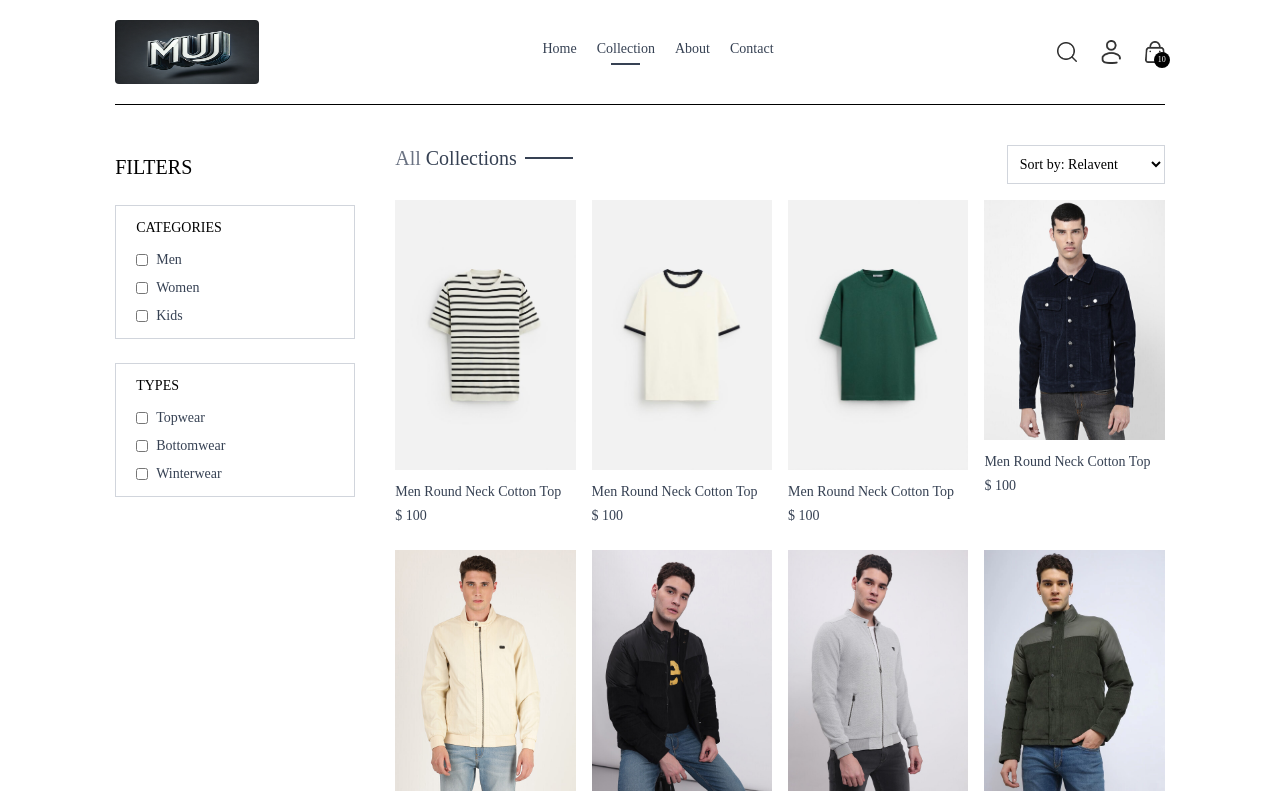
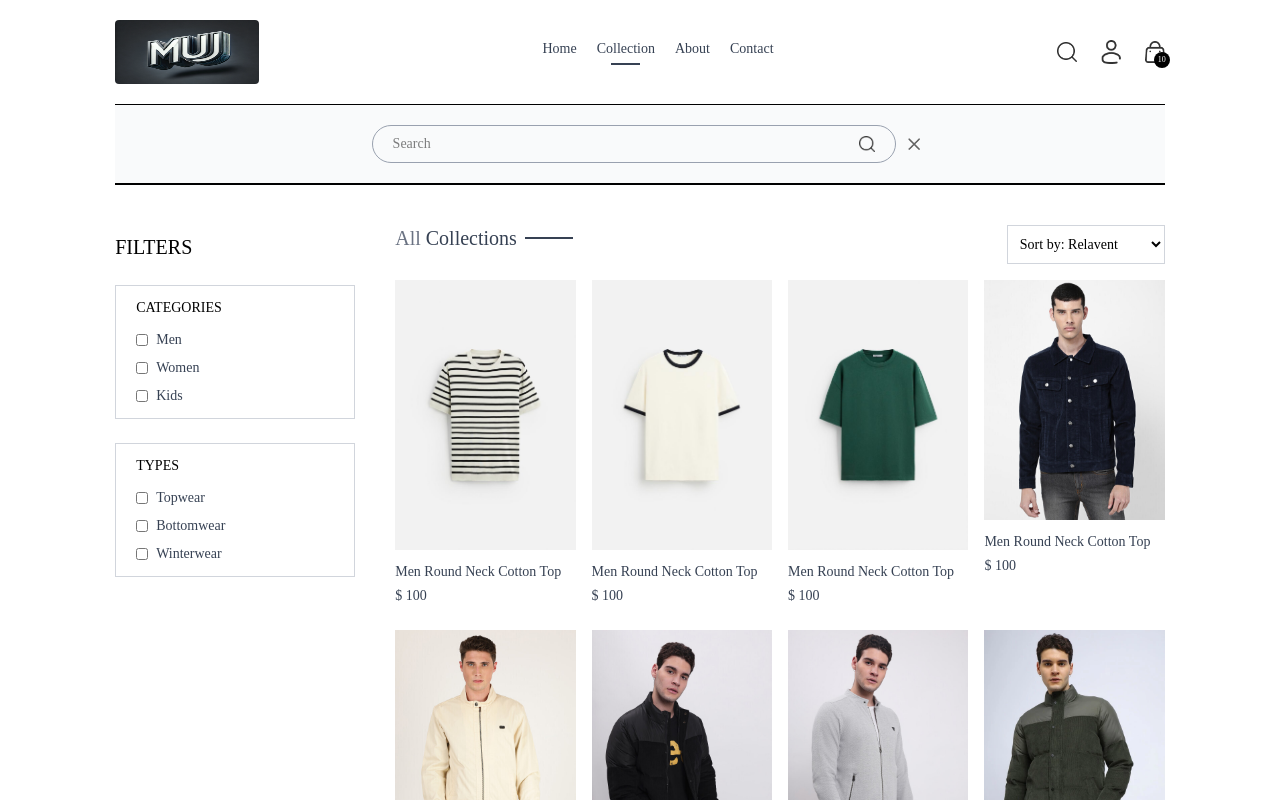
Before and after one commit to omprakash8788/MUJ-Ecommerce, a React (Vite) app in the folder frontend/: page /collection in a window 1280 px wide. Both pictures are taken after a click on the picture 1066 px from the left and 52 px from the top of the page. Shown: the top 800 px of the page. Built offline with nearby package versions, Linux system fonts and the light colour scheme.

Commit message:
adding search engine logic

```diff
--- a/frontend/src/App.jsx
+++ b/frontend/src/App.jsx
@@ -11,12 +11,14 @@
 import Orders from './pages/Orders'
 import Navbar from './components/Navbar'
 import Footer from './components/Footer'
+import SearchBar from './components/SearchBar'
 
 const App = () => {
   return (
    <>
     <div className='px-4 sm:px-[5vw] md:px-[7vw] lg:px-[9vw]'>
       <Navbar/>
+      <SearchBar/>
      <Routes>
      <Route path='/' element={<Home/>}/>
      <Route path='/collection' element={<Collection/>}/>
--- a/frontend/src/components/Navbar.jsx
+++ b/frontend/src/components/Navbar.jsx
@@ -1,10 +1,11 @@
-import React, { useState } from "react";
+import React, { useContext, useState } from "react";
 import { assets } from "../assets/assets";
 import { Link, NavLink } from "react-router-dom";
+import { ShopContext } from "../context/ShopContext";
 
 const Navbar = () => {
   const [visible, setVisible]=useState(false);
-
+  const {setShowSearch}=useContext(ShopContext)
 
   return (
     <div className="flex items-center justify-between py-5 font-medium">
@@ -33,6 +34,7 @@
       <div className="flex items-center gap-6">
         <img
           src={assets.search_icon}
+          onClick={()=>setShowSearch(true)}
           alt="search icon"
           className="w-5 cursor-pointer"
         />
--- /dev/null
+++ b/frontend/src/components/SearchBar.jsx
@@ -0,0 +1,47 @@
+import React, { useContext, useEffect, useState } from "react";
+import { ShopContext } from "../context/ShopContext";
+import { assets } from "../assets/assets";
+import { useLocation } from "react-router-dom";
+
+const SearchBar = () => {
+  const { search, setSearch, showSearch, setShowSearch } =
+    useContext(ShopContext);
+    const [visible, setVisible]=useState(false);
+
+    const location=useLocation();
+
+
+    useEffect(()=>{
+        if(location.pathname.includes('collection')){
+            setVisible(true)
+        }
+        else{
+            setVisible(false)
+        }
+    //  console.log(location.pathname);
+
+    },[location])
+
+  return showSearch && visible ? (
+    <div className="border-t border-b bg-gray-50 text-center">
+      <div className="inline-flex items-center justify-center border border-gray-400 px-5 py-2 my-5 mx-3 rounded-full w-3/4 sm:w-1/2">
+        <input
+          type="text"
+          value={search}
+          onChange={(e) => setSearch(e.target.value)}
+          className="flex-1 outline-none bg-inherit text-sm"
+          placeholder="Search"
+        />
+        <img className="w-4" src={assets.search_icon} alt="" />
+      </div>
+      <img
+        onClick={() => setShowSearch(false)}
+        className="inline w-3 cursor-pointer"
+        src={assets.cross_icon}
+        alt=""
+      />
+    </div>
+  ) : null;
+};
+
+export default SearchBar;
--- a/frontend/src/context/ShopContext.jsx
+++ b/frontend/src/context/ShopContext.jsx
@@ -1,5 +1,5 @@
 
-import { createContext } from "react";
+import { createContext, useState } from "react";
 import { products } from "../assets/assets";
 
 // 1. Create
@@ -11,13 +11,20 @@
     // logic
     const currency="$";
     const delivery_fee=10;
+    const [search, setSearch]=useState("");
+    const [showSearch, setShowSearch]=useState(false);
+
 
 
   //
     const value={
          products,
          currency,
-         delivery_fee
+         delivery_fee,
+         search,
+         setSearch,
+         showSearch,
+         setShowSearch
 
     }
 
--- a/frontend/src/pages/Collection.jsx
+++ b/frontend/src/pages/Collection.jsx
@@ -5,9 +5,10 @@
 import ProductItem from "../components/ProductItem";
 
 const Collection = () => {
-  const { products } = useContext(ShopContext);
+  // const { products } = useContext(ShopContext);
   const [showFilter, setShowFilter] = useState(false);
   const [sortType, setSortType] = useState("relavent");
+  const {products, search, showSearch}=useContext(ShopContext)
 
   const [category, setCategory] = useState([]);
   const [subCategory, setSubCategory] = useState([]);
@@ -30,6 +31,11 @@
 
   const applyFilter = () => {
     let productsCopy = products.slice();
+
+    if(showSearch && search){
+      productsCopy=productsCopy.filter(item => item.name.toLowerCase().includes(search.toLowerCase()))
+    }
+
     if (category.length > 0) {
       productsCopy = productsCopy.filter((item) =>
         category.includes(item.category)
@@ -72,7 +78,7 @@
   useEffect(() => {
     // console.log(category)
     applyFilter();
-  }, [category, subCategory]);
+  }, [category, subCategory, search, showSearch]);
 
   // useEffect(()=>{
   //   console.log(subCategory)
```
